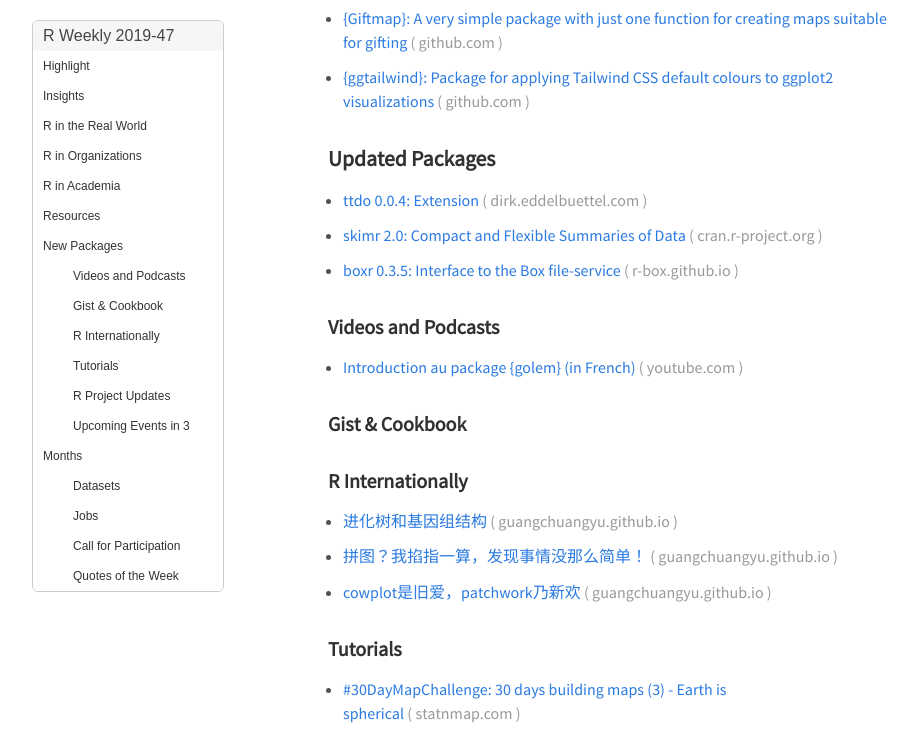
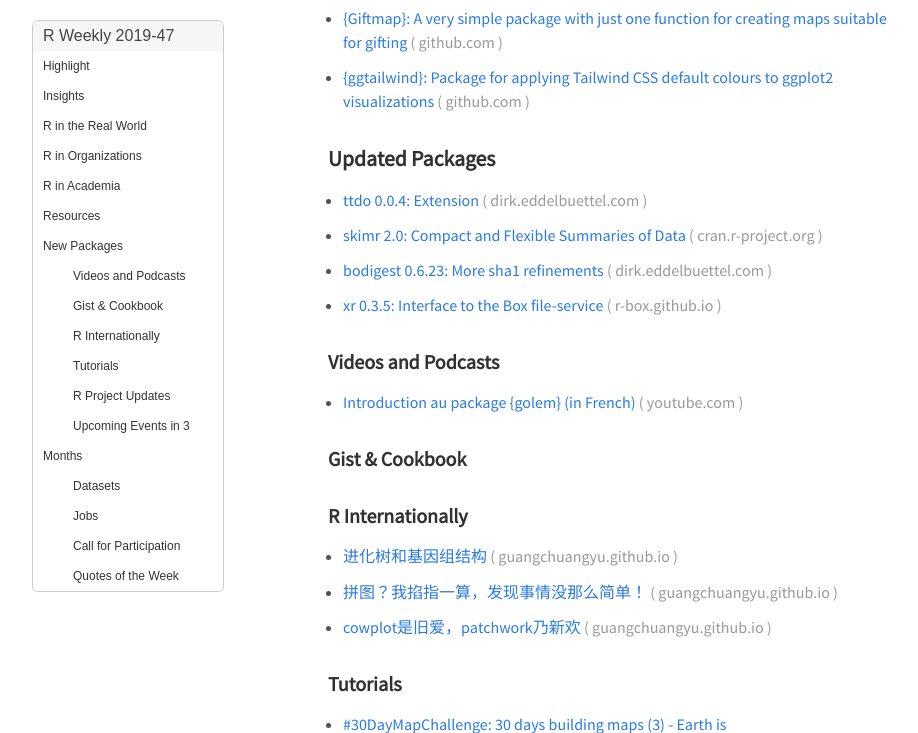
Before and after one commit to rweekly/rweekly.org, a Jekyll site: the page built from draft.md, in a window 1280 px wide and 900 px high, scrolled down 2102 px, cut to the strip 0-733 px from the top of the window. Shown: the whole strip, without its empty margins (32-950 px from the left). Built offline with Jekyll 4.4.1, drawn with Linux system fonts in a browser that asks for light colours; emoji names are drawn with the system emoji font; comment, search, counter and statistics services are not loaded; some of the changed text lies outside the part shown.

Commit message:
links from rss

```diff
--- a/draft.md
+++ b/draft.md
@@ -81,7 +81,8 @@
 
 + [skimr 2.0: Compact and Flexible Summaries of Data](https://cran.r-project.org/web/packages/skimr/index.html)
 
-+ [boxr 0.3.5: Interface to the Box file-service](https://r-box.github.io/boxr)
++ [bodigest 0.6.23: More sha1 refinements](http://dirk.eddelbuettel.com/blog/2019/11/23#digest_0.6.23)
++ [xr 0.3.5: Interface to the Box file-service](https://r-box.github.io/boxr)
 
 ###  Videos and Podcasts
 
@@ -125,7 +126,9 @@
 
 + [Animated violation maps of Bratislava. Animated maps using open data, gganimate, ggmap in R.](https://petolau.github.io/Dangerous-streets-of-Bratislava-animated-maps-using-opendata/)
 
-<!--<div class="post-more-begin></div><div class="post-more-end"></div>-->
+<!+ [Cost-benefit analysis in R by @ellis2013nz](http://freerangestats.info/blog/2019/11/24/cost-benefit-analysis)
+
+--<div class="post-more-begin></div><div class="post-more-end"></div>-->
 
 ###  R Project Updates
 
```
